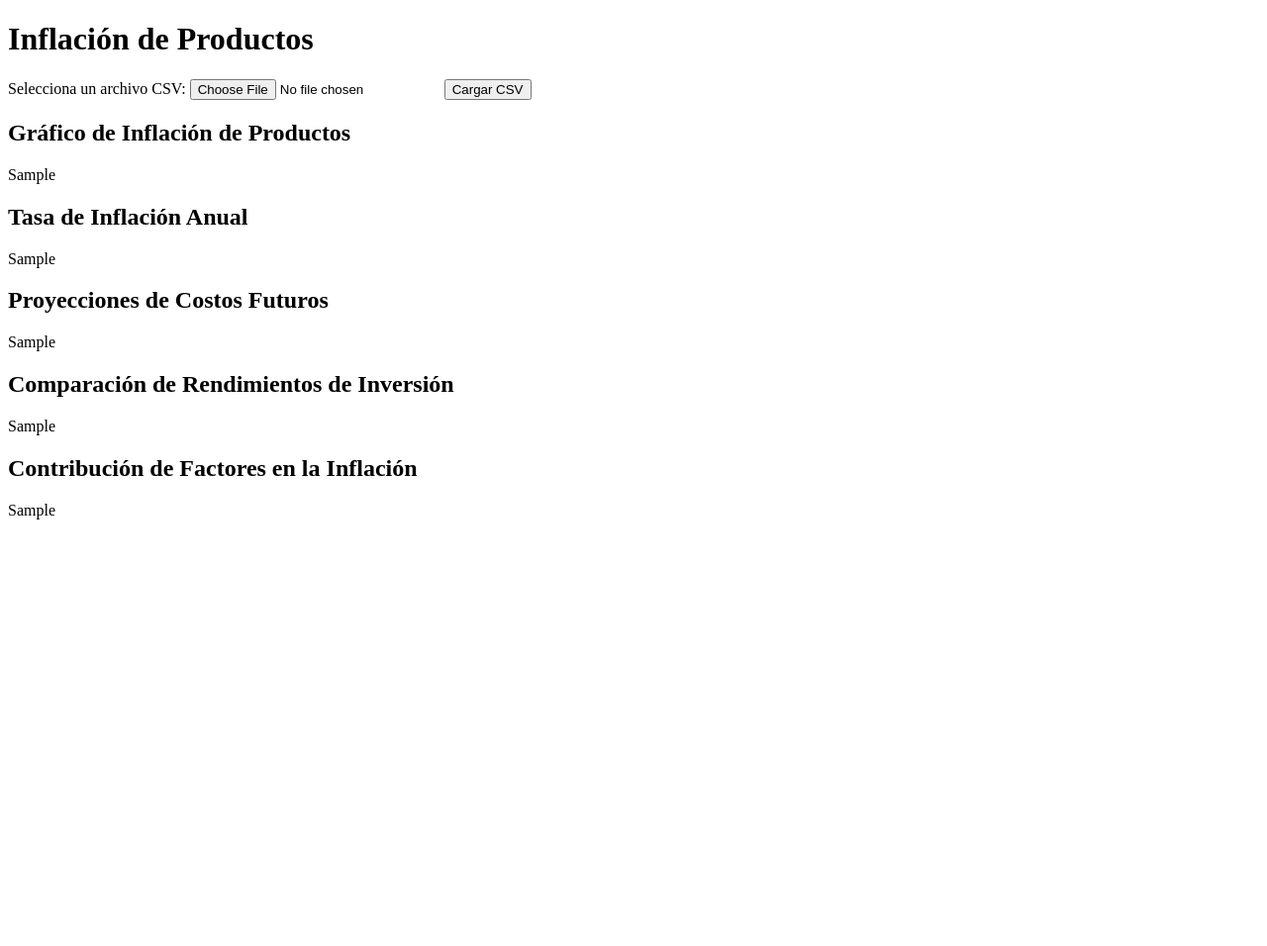
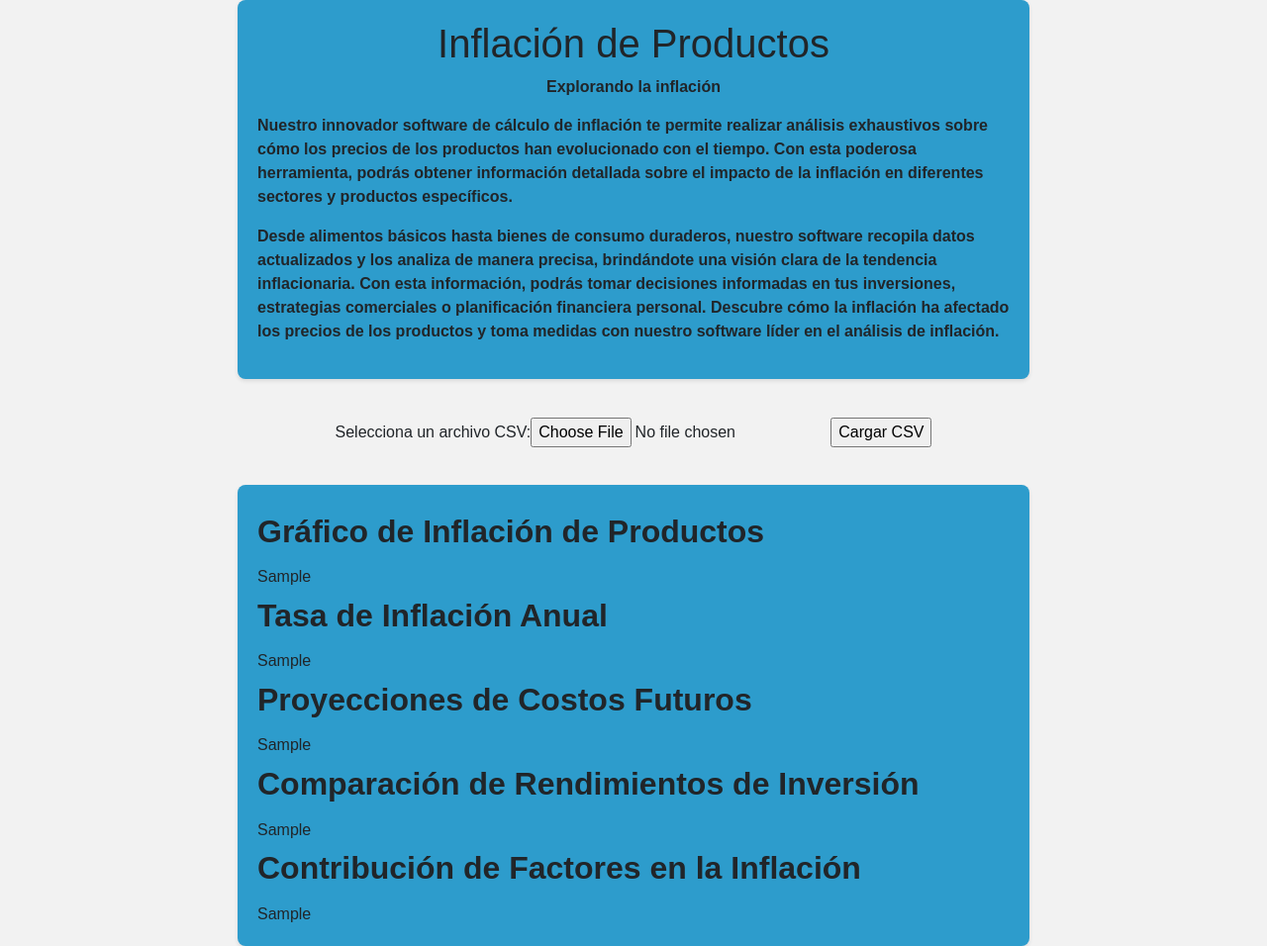
Before and after one commit to sergioandresco/Economica, a Django app: template graficas/templates/graficas.html in a window 1280 px wide. Shown: the whole page at 99% size. Before the commit the page ends 525 px from the top, so only its background shows below. Run offline with Django 4.2, Linux system fonts and the light colour scheme; tables that the repository leaves empty hold one stand-in row (values such as "Sample post"); the template is opened without the code that fills it: values that come from a table or form of the project are taken from there, most other values are stand-ins (such as "Sample title", 1, 10 or a date in 2020); some libraries are stand-ins or nearby versions.

Commit message:
disenio con estilos de la pagina

```diff
--- a/graficas/templates/graficas.html
+++ b/graficas/templates/graficas.html
@@ -1,51 +1,166 @@
 <!DOCTYPE html>
 <html>
 <head>
+
+    <link href="https://cdn.jsdelivr.net/npm/bootstrap@5.3.0-alpha3/dist/css/bootstrap.min.css" rel="stylesheet" integrity="sha384-KK94CHFLLe+nY2dmCWGMq91rCGa5gtU4mk92HdvYe+M/SXH301p5ILy+dN9+nJOZ" crossorigin="anonymous">
+
+
     <title>Gráficas de Inflación</title>
     <script src="https://cdn.plot.ly/plotly-latest.min.js"></script>
 
+    <style>
+        body {
+            background-color: #f2f2f2;
+            font-family: Arial, sans-serif;
+            margin: 0;
+            padding: 0;
+          }
+
+          .container {
+            width: 100%;
+            max-width: 800px;
+            margin: 0 auto;
+            padding: 20px;
+            background-color: #2d9ccc;
+            border-radius: 8px;
+            box-shadow: 0 2px 4px rgba(0, 0, 0, 0.1);
+            display: flex;
+            flex-direction: column;
+          }
+
+          .form-wrapper {
+            margin: 20px;
+          }
+
+          .form-container {
+            text-align: center;
+            margin-top: 20px;
+          }
+
+          .form-container form {
+            display: flex;
+            flex-direction: column;
+            align-items: center;
+          }
+
+          .form-container input[type="file"] {
+            display: none;
+          }
+
+          .form-container label {
+            display: inline-block;
+            background-color: #333;
+            color: #fff;
+            padding: 10px 20px;
+            border-radius: 4px;
+            cursor: pointer;
+            transition: background-color 0.3s ease;
+          }
+
+          .form-container label:hover {
+            background-color: #555;
+          }
+
+          .form-container input[type="submit"] {
+            margin-top: 20px;
+            background-color: #008080;
+            color: #fff;
+            border: none;
+            padding: 10px 20px;
+            border-radius: 4px;
+            cursor: pointer;
+            transition: background-color 0.3s ease;
+          }
+
+          .form-container input[type="submit"]:hover {
+            background-color: #005959;
+          }
+
+          #formulario{
+            display: flex;
+            align-items: center;
+            justify-content: center;
+            margin-top: 3%;
+            margin-bottom: 3%;
+          }
+
+          #tittle{
+            margin-top: 1%;
+            margin-bottom: 2%;
+            font-weight: 700;
+          }
+
+          .title{
+            display: flex;
+            flex-direction: column;
+            align-items: center;
+          }
+
+          .description{
+            font-weight: 600;
+            margin-top: 2%;
+          }
+
+          #span{
+            font-weight: 700;
+          }
+
+      </style>
+
 </head>
 <body>
+    <div class="container">
+        <div class="title">
           <h1>Inflación de Productos</h1>
-  <form method="post" enctype="multipart/form-data">
+          <span id="span">Explorando la inflación</span>
+        </div>
+        <div class="description">
+          <p>Nuestro innovador software de cálculo de inflación te permite realizar análisis exhaustivos sobre cómo los precios de los productos han evolucionado con el tiempo. Con esta poderosa herramienta, podrás obtener información detallada sobre el impacto de la inflación en diferentes sectores y productos específicos. </p>
+          <p>Desde alimentos básicos hasta bienes de consumo duraderos, nuestro software recopila datos actualizados y los analiza de manera precisa, brindándote una visión clara de la tendencia inflacionaria. Con esta información, podrás tomar decisiones informadas en tus inversiones, estrategias comerciales o planificación financiera personal. Descubre cómo la inflación ha afectado los precios de los productos y toma medidas con nuestro software líder en el análisis de inflación.</p>
+        </div>
+      </div>
+
+    <form method="post" enctype="multipart/form-data" id="formulario">
             {% csrf_token %}
             {{ form }}
             <input type="submit" value="Cargar CSV">
     </form>
 
+    <div class="container container2">
         {% if plot_div %}
-    <h2>Gráfico de Inflación de Productos</h2>
+        <h2 id="tittle">Gráfico de Inflación de Productos</h2>
         <div class="plot-container">
             {{ plot_div|safe }}
         </div>
         {% endif %}
 
         {% if plot_div2 %}
-    <h2>Tasa de Inflación Anual</h2>
+        <h2 id="tittle">Tasa de Inflación Anual</h2>
         <div class="plot-container">
             {{ plot_div2|safe }}
         </div>
         {% endif %}
 
         {% if plot_div3 %}
-    <h2>Proyecciones de Costos Futuros</h2>
+        <h2 id="tittle">Proyecciones de Costos Futuros</h2>
         <div class="plot-container">
             {{ plot_div3|safe }}
         </div>
         {% endif %}
 
         {% if plot_div4 %}
-    <h2>Comparación de Rendimientos de Inversión</h2>
+        <h2 id="tittle">Comparación de Rendimientos de Inversión</h2>
         <div class="plot-container">
             {{ plot_div4|safe }}
         </div>
         {% endif %}
 
         {% if plot_div5 %}
-    <h2>Contribución de Factores en la Inflación</h2>
+        <h2 id="tittle">Contribución de Factores en la Inflación</h2>
         <div class="plot-container">
             {{ plot_div5|safe }}
         </div>
         {% endif %}
+    </div>
 </body>
 </html>
--- a/ingenieriaEconomica/urls.py
+++ b/ingenieriaEconomica/urls.py
@@ -20,5 +20,5 @@ from graficas import views
 
 urlpatterns = [
     path('admin/', admin.site.urls),
-    path('graficas/', views.graficas, name='graficas'),
+    path('', views.graficas, name='graficas'),
 ]
```
Also changed, not shown: graficas/templates/styles.css (added, +52 -0 lines), 1 other file. Lines whose indentation alone changed are shown as unchanged.
